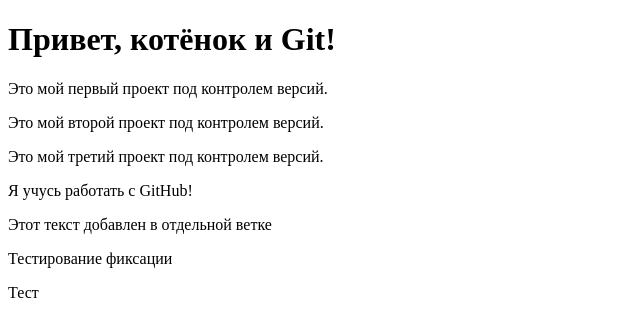
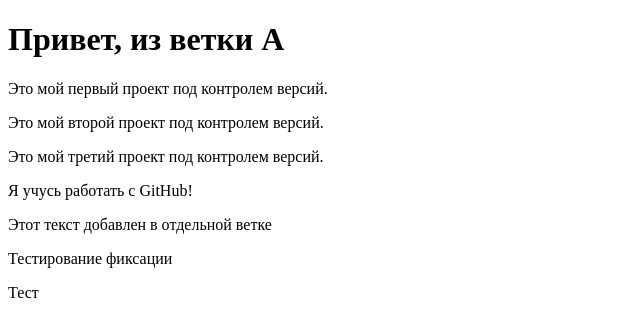
Before and after one commit to SovaNoYoru/Github-practice, a plain HTML site: page index.html in a window 1280 px wide. Shown: the whole page, without its empty margins (0-640 px from the left). Drawn offline with Linux system fonts and the light colour scheme.

Commit message:
Изменил заголовок в ветке А

```diff
--- a/index.html
+++ b/index.html
@@ -6,7 +6,7 @@
     <title>Мой первый Git-проект</title>
 </head>
 <body>
-    <h1>Привет, котёнок и Git!</h1>
+    <h1>Привет, из ветки А</h1>
     <p>Это мой первый проект под контролем версий.</p>
     <p>Это мой второй проект под контролем версий.</p>
     <p>Это мой третий проект под контролем версий.</p>
```
